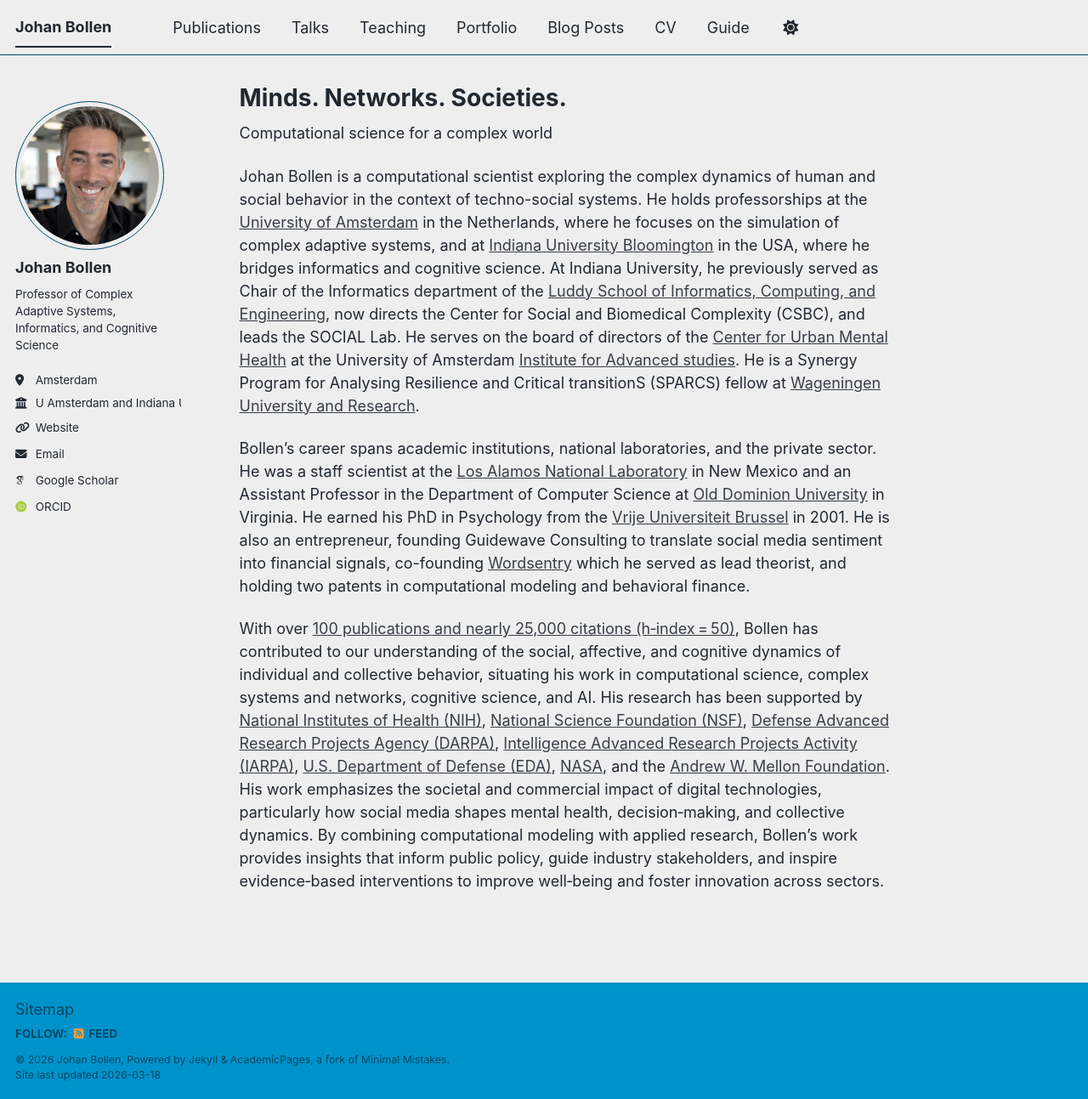
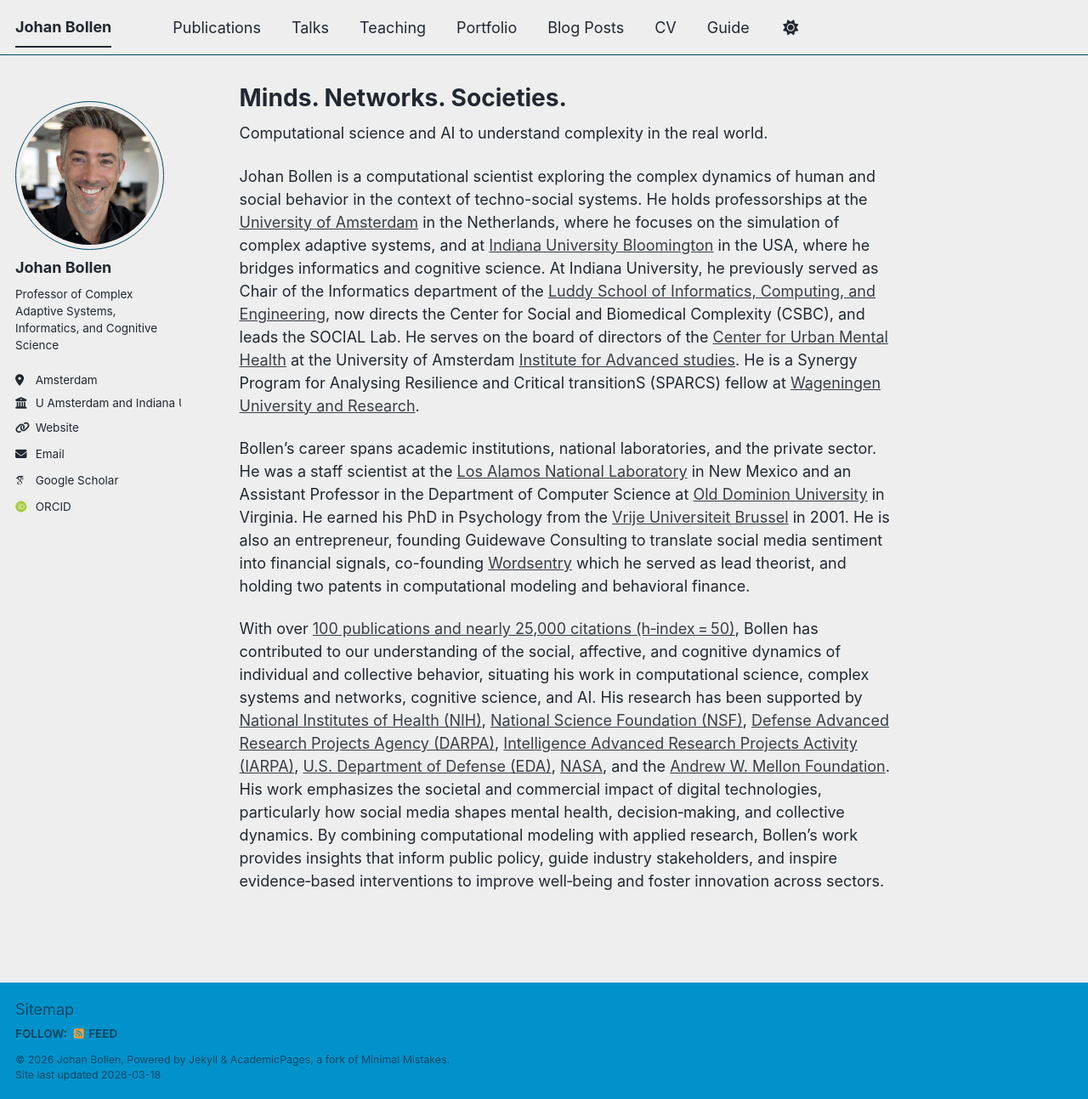
Before and after one commit to jbollen/jbollen.github.io, a Jekyll site: the page built from _pages/about.md, in a window 1280 px wide and 1293 px high. Shown: the whole window at 85% size. Built offline with Jekyll 4.4.1, drawn with Linux system fonts in a browser that asks for light colours; some web fonts are replaced; a script bundle is joined from its source files by our own code; library files that are not in the unit come from our copies.

Commit message:
Update about.md

```diff
--- a/_pages/about.md
+++ b/_pages/about.md
@@ -7,7 +7,7 @@
   - /about.html
 ---
 
-Computational science for a complex world
+Computational science and AI to understand complexity in the real world.
 
 Johan Bollen is a computational scientist exploring the complex dynamics of human and social behavior in the context of techno-social systems. He holds professorships at the [University of Amsterdam](https://en.wikipedia.org/wiki/University_of_Amsterdam) in the Netherlands, where he focuses on the simulation of complex adaptive systems, and at [Indiana University Bloomington](https://www.indiana.edu/) in the USA, where he bridges informatics and cognitive science. At Indiana University, he previously served as Chair of the Informatics department of the [Luddy School of Informatics, Computing, and Engineering](https://luddy.iu.edu/index.html), now directs the Center for Social and Biomedical Complexity (CSBC), and leads the SOCIAL Lab. He serves on the board of directors of the [Center for Urban Mental Health](https://www.centreforurbanmentalhealth.com/) at the University of Amsterdam [Institute for Advanced studies](https://ias.uva.nl/). He is a Synergy Program for Analysing Resilience and Critical transitionS (SPARCS) fellow at [Wageningen University and Research](https://www.wur.nl/en.htm).
 
```
